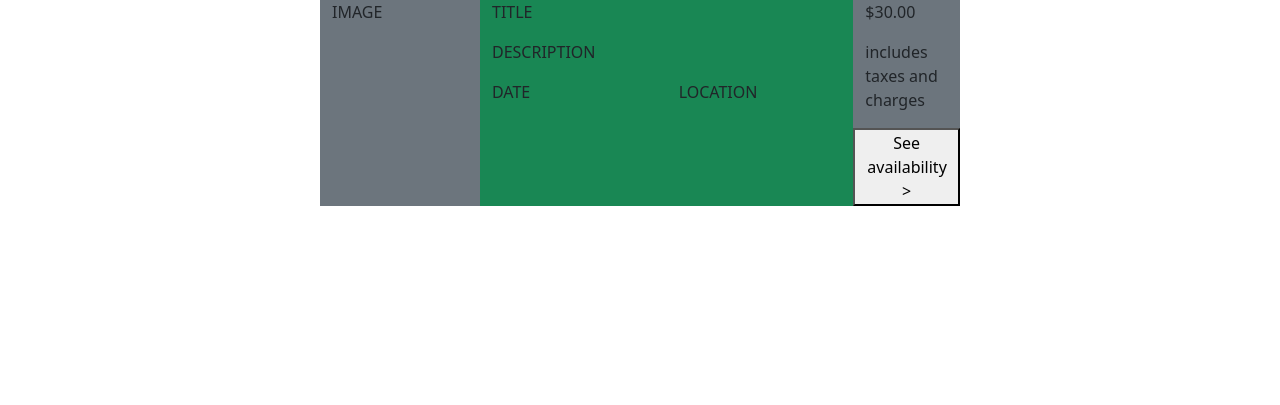
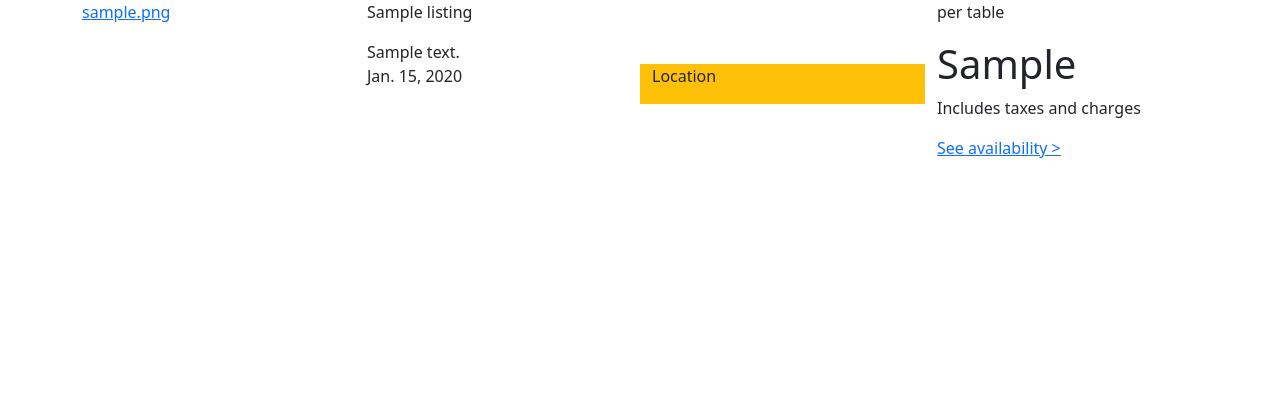
Before and after one commit to Vitalii-Chepurnyi/bookHub, a Django app: page / in a window 1280 px wide. Shown: the part 56-461 px from the top of the page. Run offline with Django 4.2, Linux system fonts and the light colour scheme; tables that the repository leaves empty hold one stand-in row (values such as "Sample post").

Commit message:
Add index html connected style

```diff
--- a/book_market/settings.py
+++ b/book_market/settings.py
@@ -30,7 +30,7 @@ SECRET_KEY = os.environ.get("SECRET_KEY")
 # SECURITY WARNING: don't run with debug turned on in production!
 DEBUG = True
 
-ALLOWED_HOSTS = ['8000-vitaliichepurny-bookhub-4xn1mecv3xq.ws-eu107.gitpod.io', '.herokuapp.com']
+ALLOWED_HOSTS = ['8000-vitaliichepurny-bookhub-jkaz8jz2whn.ws-eu107.gitpod.io', '.herokuapp.com']
 
 
 # Application definition
@@ -129,9 +129,7 @@ MEDIA_ROOT = '/media/'
 
 MEDIA_ROOT = os.path.join(BASE_DIR, 'media')
 
-STATICFILES_DIRS = (
-    os.path.join(BASE_DIR, 'static'),
-)
+STATICFILES_DIRS = [os.path.join(BASE_DIR, 'static'), ]
 
 # Default primary key field type
 # https://docs.djangoproject.com/en/4.2/ref/settings/#default-auto-field
--- a/home/templates/home/index.html
+++ b/home/templates/home/index.html
@@ -4,40 +4,46 @@
 
 <!-- index.html content starts here -->
 <div class="container-fluid">
-    <div class= "row justify-content-md-center">
-        <div class="col-6 bg-primary">
-            <div class="row">
-                <div class="col-3 bg-secondary">
-                    <p>IMAGE</p>
+    <div class="container">
+        {% for listing in listing_list %}
+        <div class="row justify-content-center mb-4">
+          <div class="col-md-3 max-width-column ">
+            <!-- Content for Column 1 -->
+            <a href="">{{ listing.image }}</a>
           </div>
-                <div class="col-7 bg-success">
-                    <div class="row">
-                        <p>TITLE</p>
+          <div class="col-md-6 max-width-column">
+            <!-- Content for Column 2 -->
+            <p>{{ listing.title }}</p>
+             <div class="col">
+                {{ listing.description }}
              </div>
-                    <div class="row">
-                        <p>DESCRIPTION</p>
-                    </div>
+             <div class="col">
                 <div class="row">
                     <div class="col">
-                            <p>DATE</p>
+                        {{ listing.market_date }}
                     </div>
-                        <div class="col">
-                            <p>LOCATION</p>
+                    <div class="col bg-warning">
+                        <p>Location</p>
                     </div>
                 </div>
              </div>
-                <div class="col-2 bg-secondary">
-                    <div class="row">
-                        <p>$30.00</p>
           </div>
-                    <div class="row">
-                        <p>includes taxes and charges</p>
+          <div class="col-md-3 max-width-column">
+            <!-- Content for Column 3 -->
+            <div class="col">
+                <p>per table</p>
+                <h1>{{ listing.stall_price }}</h1>
+                <p>Includes taxes and charges</p>
             </div>
-                    <div class="row">
-                        <button>See availability ></button>
+            <div class="col">
+                <a href="" class="button">See availability ></a>
             </div>
           </div>
         </div>
+        {% if forloop.counter|divisibleby:3 %}
+        <div class="row">
+            {% endif %}
+            {% endfor %}
         </div>
     </div>
     {% if is_paginated %}
--- a/templates/base.html
+++ b/templates/base.html
@@ -1,3 +1,5 @@
+{% load static %}
+
 {% url 'home' as home_url %}
 
 <!DOCTYPE html>
@@ -18,6 +20,9 @@
     <!-- Bootstrap CSS -->
     <link href="https://cdn.jsdelivr.net/npm/bootstrap@5.0.1/dist/css/bootstrap.min.css" rel="stylesheet"
         integrity="sha384-+0n0xVW2eSR5OomGNYDnhzAbDsOXxcvSN1TPprVMTNDbiYZCxYbOOl7+AMvyTG2x" crossorigin="anonymous">
+
+    <!-- Custom CSS -->
+    <link rel="stylesheet" href="{% static 'css/style.css' %}">
 
 </head>
 
```
Also changed, not shown: static/css/style.css (added). Lines whose indentation alone changed are shown as unchanged.
